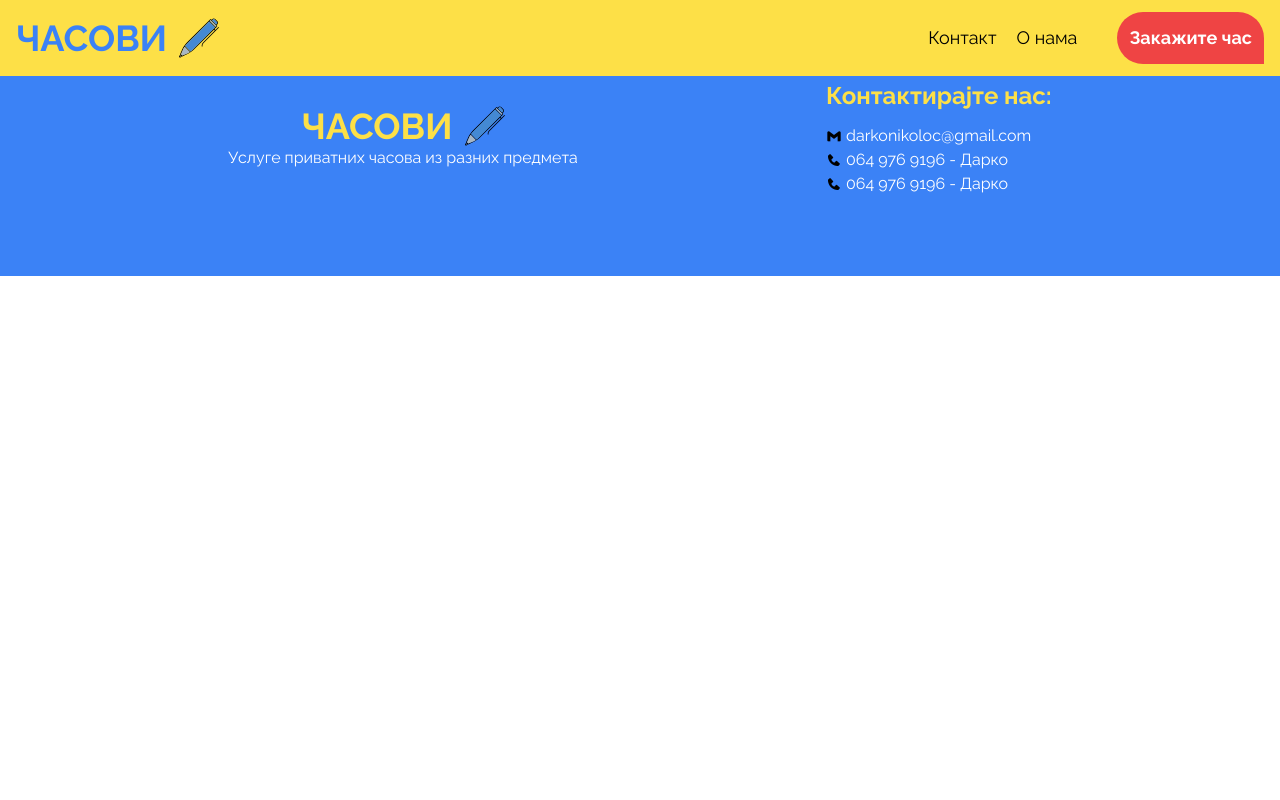
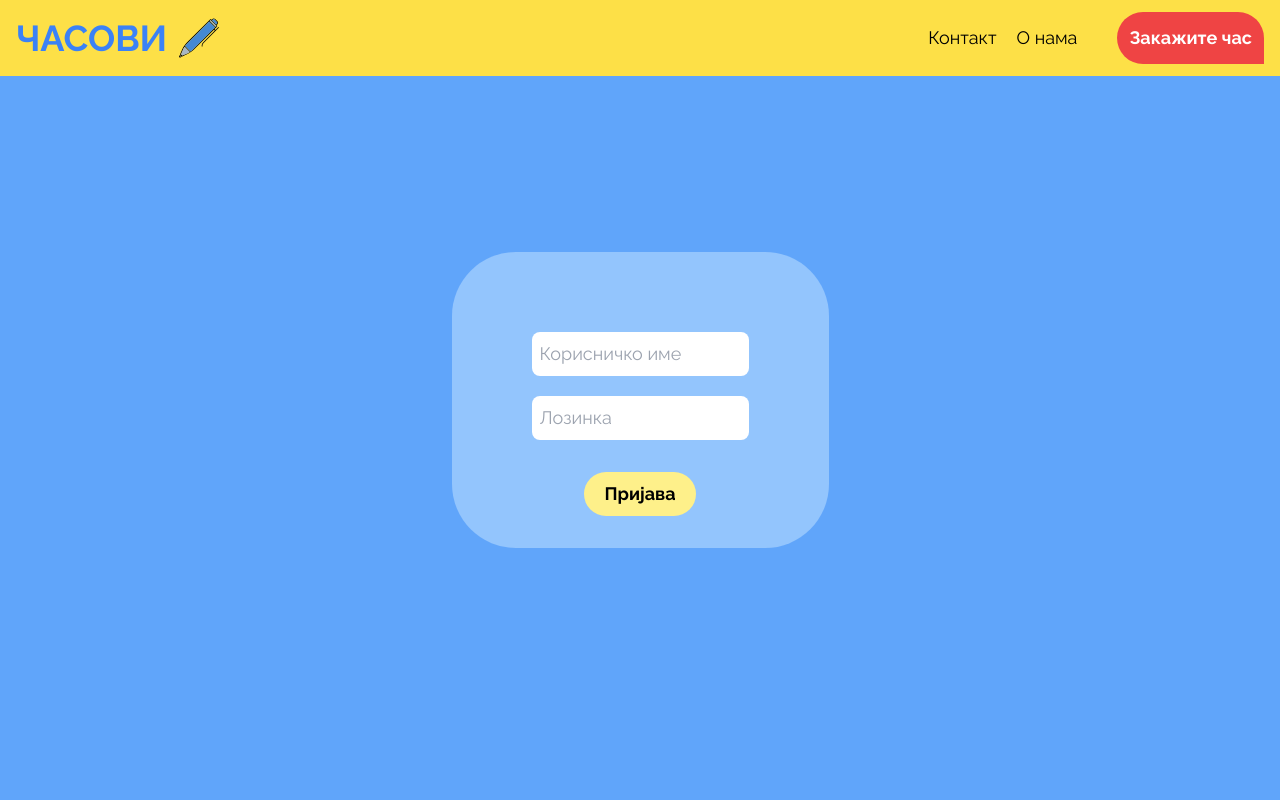
Before and after one commit to dqrk0jeste/privatni-casovi, a Nuxt app: page /admin in a window 1280 px wide. Shown: the top 800 px of the page. Built offline with nearby package versions, Linux system fonts and the light colour scheme.

Commit message:
started with admin dashboard

```diff
--- a/app.vue
+++ b/app.vue
@@ -16,9 +16,7 @@
 </script>
 
 <template>
-  <div>
-    <Header />
-    <NuxtPage />
-    <Footer />
-  </div>
+  <NuxtLayout>
+  <NuxtPage />
+  </NuxtLayout>
 </template>
--- a/components/ZakaziteCas.vue
+++ b/components/ZakaziteCas.vue
@@ -6,7 +6,7 @@
   <section id="zakazite-cas" class="py-20 px-5 bg-yellow-300 w-full">
     <div class="max-w-[1500px] mx-auto">
       <div class="flex justify-center w-full">
-        <h1 class="text-6xl text-white font-bold bg-red-500 w-fit p-10 rounded-full rounded-br-none">Закажите час</h1>
+        <h1 class="text-6xl text-white font-bold bg-red-500 w-fit p-10 rounded-full rounded-br-none text-center">Закажите час</h1>
       </div>
       <Form />
       <div class="w-full flex justify-center">
--- /dev/null
+++ b/layouts/default.vue
@@ -0,0 +1,7 @@
+<template>
+  <div>
+    <Header />
+    <slot />
+    <Footer />
+  </div>
+</template>
--- /dev/null
+++ b/middleware/auth.js
@@ -0,0 +1,3 @@
+export default defineNuxtRouteMiddleware((to, from) => {
+
+})
--- a/nuxt.config.ts
+++ b/nuxt.config.ts
@@ -6,7 +6,7 @@ export default defineNuxtConfig({
       autoprefixer: {},
     },
   },
-  // runtimeConfig: {
-  //   connectionString: process.env.POSTGRES_URL
-  // }
+  runtimeConfig: {
+    connectionString: process.env.POSTGRES_URL
+  }
 })
--- /dev/null
+++ b/pages/admin/dashboard.vue
@@ -0,0 +1,10 @@
+<script setup>
+  definePageMeta({
+    middleware: 'auth',
+    layout: ''
+  })
+</script>
+
+<template>
+  <h1>dashboard</h1>
+</template>
--- /dev/null
+++ b/pages/admin/index.vue
@@ -0,0 +1,29 @@
+<script setup>
+  definePageMeta({
+    layout: ''
+  })
+
+  const username = ref('')
+  const password = ref('')
+
+  async function login() {
+    await $fetch('api/auth', {
+      method: 'POST',
+      body: JSON.stringify({
+        username: username,
+        password: password
+      })
+    })
+
+  }
+</script>
+
+<template>
+  <div class="w-screen h-screen bg-blue-400 flex items-center justify-center text-lg">
+    <form @submit.prevent="login" class="flex flex-col px-20 pt-20 pb-8 bg-blue-300 rounded-[4rem] items-center">
+      <input v-model="username" type="text" name="username" id="username" placeholder="Корисничко име" class="p-2 rounded-lg outline-none">
+      <input v-model="password" type="password" name="password" id="password" placeholder="Лозинка" class="p-2 rounded-lg outline-none mt-5">
+      <button type="submit" class="py-2 px-5 bg-yellow-200 rounded-full mt-8 font-bold hover:bg-yellow-300">Пријава</button>
+    </form>
+  </div>
+</template>
```
Also changed, not shown: 1 other file (tests, documents, lock files or other folders).
